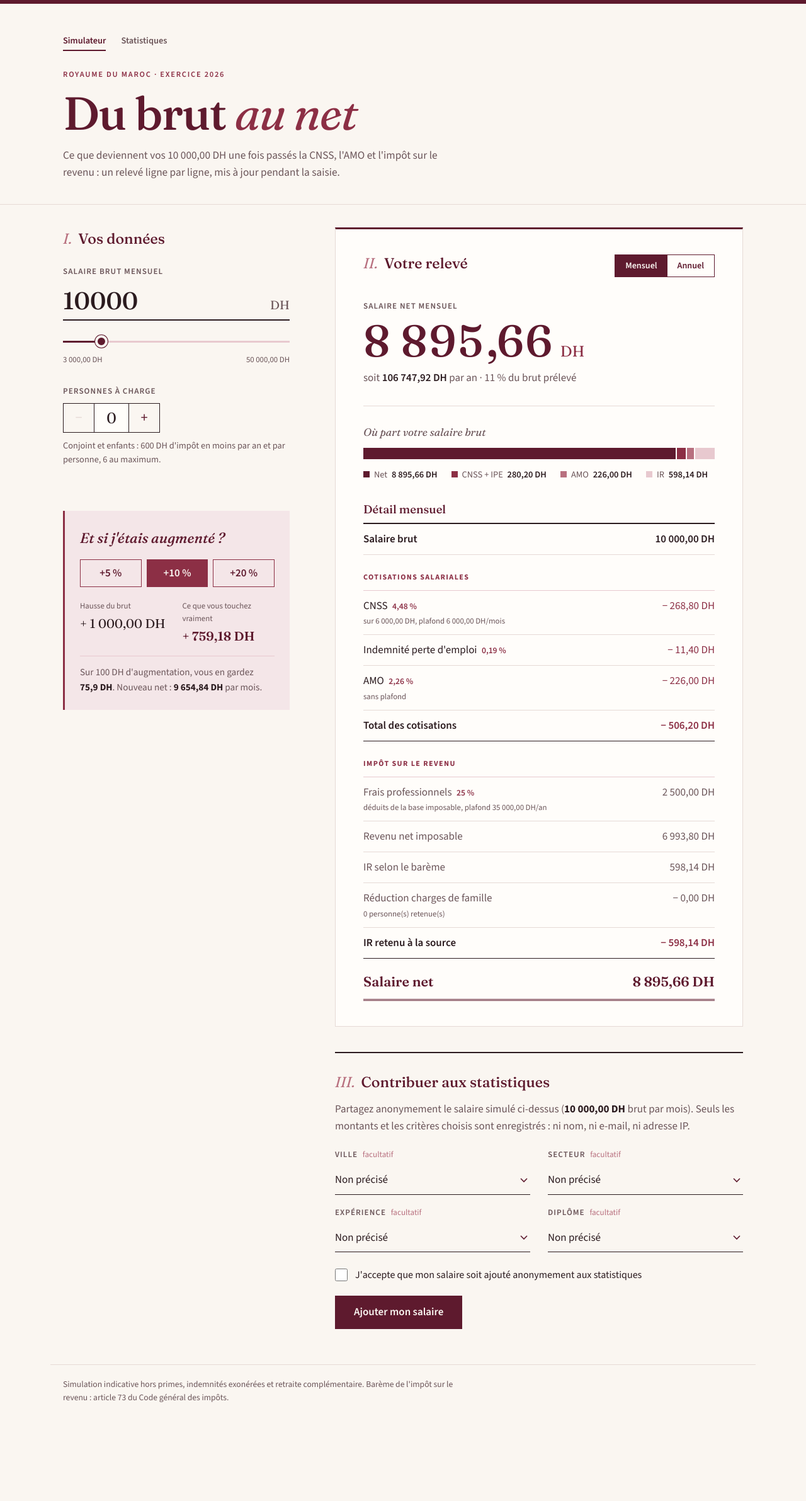
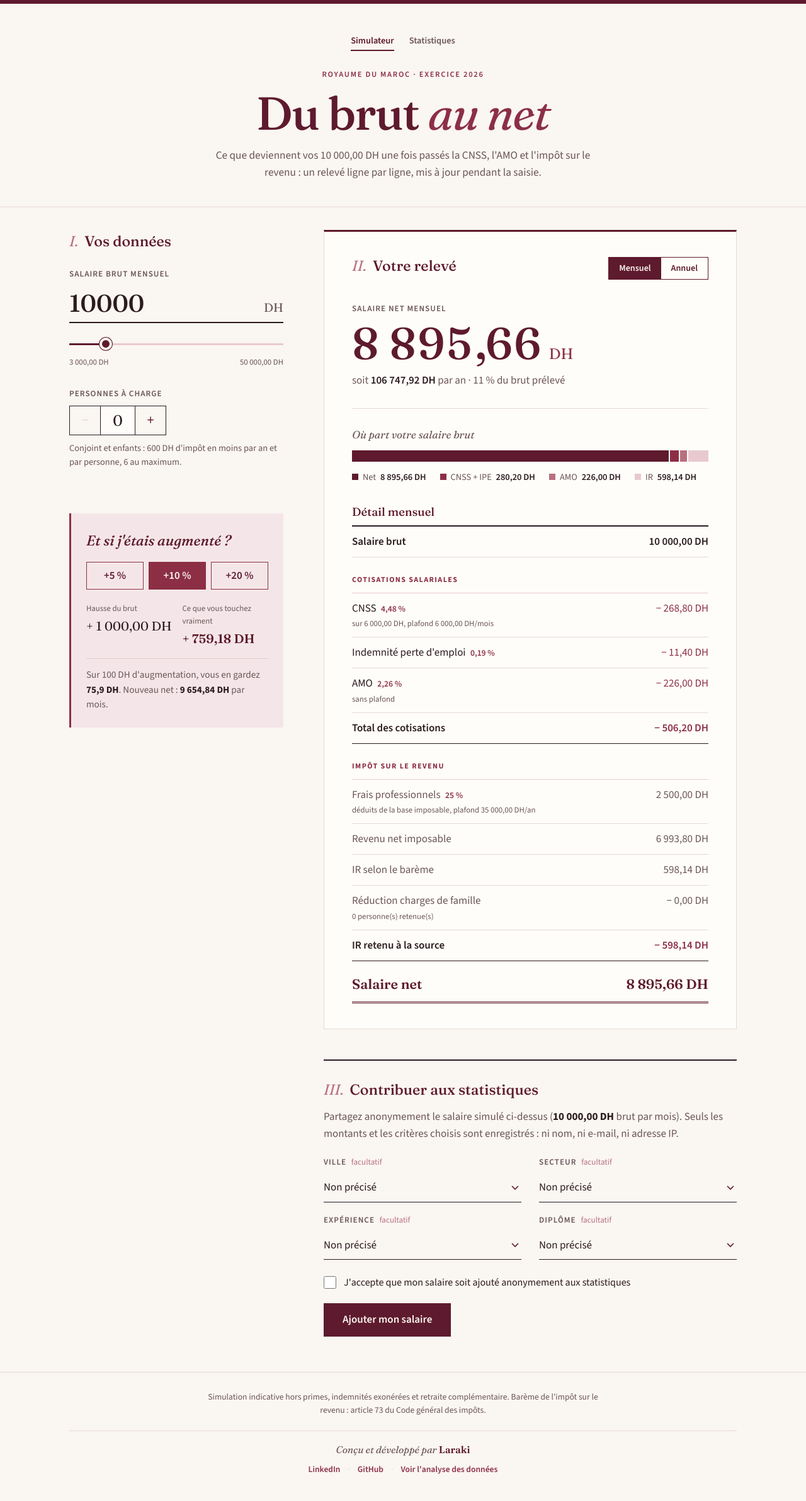
Before and after one commit to Laraki-Yacout/simulateur-salaire-maroc, a Flask app: page / in a window 1280 px wide. Shown: the whole page at 63% size. Before the commit the page ends 2226 px from the top, so only its background shows below. Run offline with Flask 3, Linux system fonts and the light colour scheme.

Commit message:
Mise en page centrée, démo réaliste, pied de page

```diff
--- a/app.py
+++ b/app.py
@@ -2,7 +2,7 @@
 
 import os
 
-from flask import Flask, jsonify, render_template, request
+from flask import Flask, jsonify, render_template, request, url_for
 
 import config
 import statistiques
@@ -33,6 +33,18 @@
 db.init_app(app)
 with app.app_context():
     db.create_all()
+
+
+@app.context_processor
+def outils_gabarits():
+    def asset(nom):
+        """URL d'un fichier statique avec sa date de modification : le navigateur
+        recharge automatiquement le fichier quand il change."""
+        chemin = os.path.join(app.static_folder, nom)
+        version = int(os.path.getmtime(chemin)) if os.path.exists(chemin) else 0
+        return url_for("static", filename=nom, v=version)
+
+    return {"asset": asset}
 
 
 @app.template_filter("dh")
--- a/static/style.css
+++ b/static/style.css
@@ -31,9 +31,10 @@
 }
 
 .wrap {
-  max-width: 1120px;
-  margin: 0 auto;
-  padding: 0 20px;
+  width: 100%;
+  max-width: 1100px;
+  margin-inline: auto;
+  padding-inline: 20px;
 }
 
 .sr-only {
@@ -53,8 +54,9 @@
 
 /* ---------- En-tête ---------- */
 .masthead {
-  padding: 48px 0 36px;
+  padding: 48px 0 40px;
   border-bottom: 1px solid var(--filet);
+  text-align: center;
 }
 
 .kicker {
@@ -81,7 +83,7 @@
 
 .lede {
   max-width: 36em;
-  margin: 18px 0 0;
+  margin: 18px auto 0;
   font-size: 1.08rem;
   color: var(--encre-douce);
 }
@@ -89,7 +91,7 @@
 /* ---------- Grille principale ---------- */
 .page {
   display: grid;
-  grid-template-columns: 1fr;
+  grid-template-columns: minmax(0, 1fr);
   grid-template-areas: "inputs" "statement" "contrib" "raise";
   gap: 40px;
   padding-top: 36px;
@@ -101,15 +103,29 @@
 .raise { grid-area: raise; }
 .contrib { grid-area: contrib; }
 
+/* Sur téléphone, la colonne latérale s'efface : ses blocs suivent l'ordre de la grille */
+.sidebar { display: contents; }
+
 @media (min-width: 900px) {
   .page {
-    grid-template-columns: minmax(300px, 360px) 1fr;
-    grid-template-areas: "inputs statement" "raise statement" ". contrib";
-    grid-template-rows: auto 1fr auto;
-    column-gap: 72px;
-    row-gap: 40px;
+    grid-template-columns: minmax(300px, 340px) minmax(0, 1fr);
+    grid-template-areas: "sidebar statement" "sidebar contrib";
+    grid-template-rows: auto 1fr;
+    column-gap: 64px;
+    row-gap: 48px;
   }
-  .raise { align-self: start; }
+  /* Saisie et augmentation restent visibles pendant la lecture du relevé */
+  .sidebar {
+    grid-area: sidebar;
+    display: flex;
+    flex-direction: column;
+    gap: 40px;
+    align-self: start;
+  }
+}
+
+@media (min-width: 900px) and (min-height: 800px) {
+  .sidebar { position: sticky; top: 24px; }
 }
 
 .section-title {
@@ -153,6 +169,7 @@
 
 .amount-input input {
   flex: 1;
+  width: 100%;
   min-width: 0;
   padding: 4px 0 6px;
   border: 0;
@@ -614,6 +631,7 @@
 /* ---------- Navigation ---------- */
 .topnav {
   display: flex;
+  justify-content: center;
   gap: 24px;
   margin-bottom: 28px;
 }
@@ -921,14 +939,59 @@
 
 /* ---------- Pied de page ---------- */
 .colophon {
-  padding-top: 20px;
-  padding-bottom: 40px;
+  padding: 28px 0 40px;
   border-top: 1px solid var(--filet);
   font-size: .85rem;
   color: var(--encre-douce);
+  text-align: center;
 }
 
-.colophon p { max-width: 46em; margin: 0; }
+.colophon-note p { max-width: 46em; margin: 0 auto; }
+
+.credits {
+  margin-top: 22px;
+  padding-top: 18px;
+  border-top: 1px solid var(--filet);
+  display: flex;
+  flex-direction: column;
+  align-items: center;
+  gap: 8px;
+}
+
+.signature {
+  margin: 0;
+  font-family: var(--serif);
+  font-style: italic;
+  font-size: .98rem;
+  color: var(--encre-douce);
+}
+
+.signature span { font-style: normal; font-weight: 600; color: var(--bordeaux-fonce); }
+
+.credits-links {
+  display: flex;
+  flex-wrap: wrap;
+  justify-content: center;
+  margin: 0;
+  padding: 0;
+  list-style: none;
+}
+
+.credits-links li + li::before {
+  content: "\B7";
+  margin: 0 12px;
+  color: var(--rose);
+}
+
+.credits-links a {
+  color: var(--bordeaux);
+  font-weight: 600;
+  text-decoration: none;
+  border-bottom: 1px solid transparent;
+  transition: border-color .15s, color .15s;
+}
+
+.credits-links a:hover { color: var(--bordeaux-fonce); border-bottom-color: currentColor; }
 
 /* ---------- Petits écrans ---------- */
 @media (max-width: 420px) {
--- a/templates/base.html
+++ b/templates/base.html
@@ -7,7 +7,7 @@
   <link rel="preconnect" href="https://fonts.googleapis.com">
   <link rel="preconnect" href="https://fonts.gstatic.com" crossorigin>
   <link rel="stylesheet" href="https://fonts.googleapis.com/css2?family=Fraunces:ital,opsz,wght@0,9..144,400..700;1,9..144,400..600&family=Source+Sans+3:wght@400;500;600;700&display=swap">
-  <link rel="stylesheet" href="{{ url_for('static', filename='style.css') }}">
+  <link rel="stylesheet" href="{{ asset('style.css') }}">
   <script>document.documentElement.classList.add("js");</script>
 </head>
 <body>
@@ -24,8 +24,18 @@
 
   {% block contenu %}{% endblock %}
 
-  <footer class="wrap colophon">
-    {% block pied %}{% endblock %}
+  <footer class="colophon">
+    <div class="wrap">
+      <div class="colophon-note">{% block pied %}{% endblock %}</div>
+      <div class="credits">
+        <p class="signature">Conçu et développé par <span>Laraki</span></p>
+        <ul class="credits-links">
+          <li><a href="#">LinkedIn</a></li>
+          <li><a href="#">GitHub</a></li>
+          <li><a href="#">Voir l'analyse des données</a></li>
+        </ul>
+      </div>
+    </div>
   </footer>
 
   {% block scripts %}{% endblock %}
--- a/templates/index.html
+++ b/templates/index.html
@@ -11,6 +11,7 @@
 {%- macro part(cle) -%}{{ ((resultat[cle] / resultat.brut * 100) | round(2)) if resultat else 0 }}{%- endmacro -%}
 {%- set aug = augmentations[1] if augmentations|length > 1 else None -%}
   <main class="wrap page">
+    <div class="sidebar">
     <section class="inputs" aria-labelledby="t-donnees">
       <h2 class="section-title" id="t-donnees"><span class="num">I.</span> Vos données</h2>
 
@@ -46,6 +47,32 @@
         <button type="submit" class="submit">Calculer</button>
       </form>
     </section>
+
+    <aside class="raise" aria-labelledby="t-raise">
+      <h2 id="t-raise">Et si j'étais augmenté&nbsp;?</h2>
+      <div class="raise-choices" role="group" aria-label="Pourcentage d'augmentation">
+        {% for pct in config.AUGMENTATIONS %}
+          <button type="button" data-raise="{{ pct }}" aria-pressed="{{ 'true' if aug and pct == aug.pourcentage else 'false' }}">+{{ pct }}&nbsp;%</button>
+        {% endfor %}
+      </div>
+      <dl class="raise-figures">
+        <div>
+          <dt>Hausse du brut</dt>
+          <dd>+&nbsp;<span data-raise-field="gain_brut">{{ (aug.gain_brut | dh) if aug else "—" }}</span></dd>
+        </div>
+        <div class="raise-main">
+          <dt>Ce que vous touchez vraiment</dt>
+          <dd>+&nbsp;<span data-raise-field="gain_net">{{ (aug.gain_net | dh) if aug else "—" }}</span></dd>
+        </div>
+      </dl>
+      <p class="raise-note">
+        Sur 100 DH d'augmentation, vous en gardez
+        <strong data-raise-field="part_conservee">{{ (aug.part_conservee | string | replace(".", ",") ~ " DH") if aug else "—" }}</strong>.
+        Nouveau net&nbsp;: <strong data-raise-field="net">{{ (aug.net | dh) if aug else "—" }}</strong>
+        <span data-periode-label-court>par mois</span>.
+      </p>
+    </aside>
+    </div>
 
     <section class="statement" aria-labelledby="t-net">
       <div class="statement-head">
@@ -146,31 +173,6 @@
       </table>
     </section>
 
-    <aside class="raise" aria-labelledby="t-raise">
-      <h2 id="t-raise">Et si j'étais augmenté&nbsp;?</h2>
-      <div class="raise-choices" role="group" aria-label="Pourcentage d'augmentation">
-        {% for pct in config.AUGMENTATIONS %}
-          <button type="button" data-raise="{{ pct }}" aria-pressed="{{ 'true' if aug and pct == aug.pourcentage else 'false' }}">+{{ pct }}&nbsp;%</button>
-        {% endfor %}
-      </div>
-      <dl class="raise-figures">
-        <div>
-          <dt>Hausse du brut</dt>
-          <dd>+&nbsp;<span data-raise-field="gain_brut">{{ (aug.gain_brut | dh) if aug else "—" }}</span></dd>
-        </div>
-        <div class="raise-main">
-          <dt>Ce que vous touchez vraiment</dt>
-          <dd>+&nbsp;<span data-raise-field="gain_net">{{ (aug.gain_net | dh) if aug else "—" }}</span></dd>
-        </div>
-      </dl>
-      <p class="raise-note">
-        Sur 100 DH d'augmentation, vous en gardez
-        <strong data-raise-field="part_conservee">{{ (aug.part_conservee | string | replace(".", ",") ~ " DH") if aug else "—" }}</strong>.
-        Nouveau net&nbsp;: <strong data-raise-field="net">{{ (aug.net | dh) if aug else "—" }}</strong>
-        <span data-periode-label-court>par mois</span>.
-      </p>
-    </aside>
-
     <section class="contrib" aria-labelledby="t-contrib">
       <h2 class="section-title" id="t-contrib"><span class="num">III.</span> Contribuer aux statistiques</h2>
       {% if deja_contribue %}
@@ -220,5 +222,5 @@
 {% endblock %}
 
 {% block scripts %}
-  <script src="{{ url_for('static', filename='app.js') }}" defer></script>
+  <script src="{{ asset('app.js') }}" defer></script>
 {% endblock %}
--- a/templates/statistiques.html
+++ b/templates/statistiques.html
@@ -138,6 +138,6 @@
 {% block scripts %}
   {% if resume %}
   <script src="https://cdnjs.cloudflare.com/ajax/libs/Chart.js/4.4.1/chart.umd.min.js" defer></script>
-  <script src="{{ url_for('static', filename='statistiques.js') }}" defer></script>
+  <script src="{{ asset('statistiques.js') }}" defer></script>
   {% endif %}
 {% endblock %}
```
Also changed, not shown: seed_demo.py (+138 -34 lines), tests/test_seed_demo.py (added, +35 -0 lines), 1 other file.
